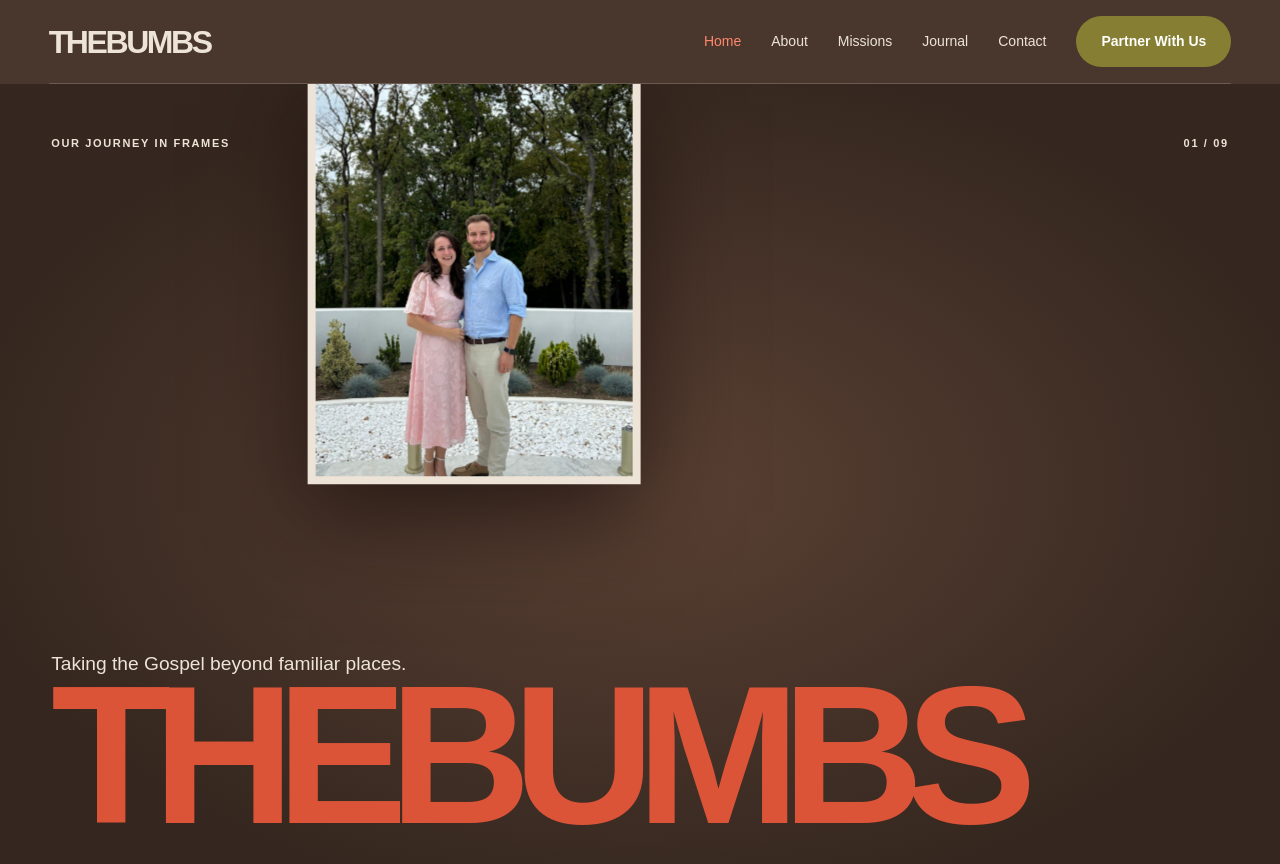
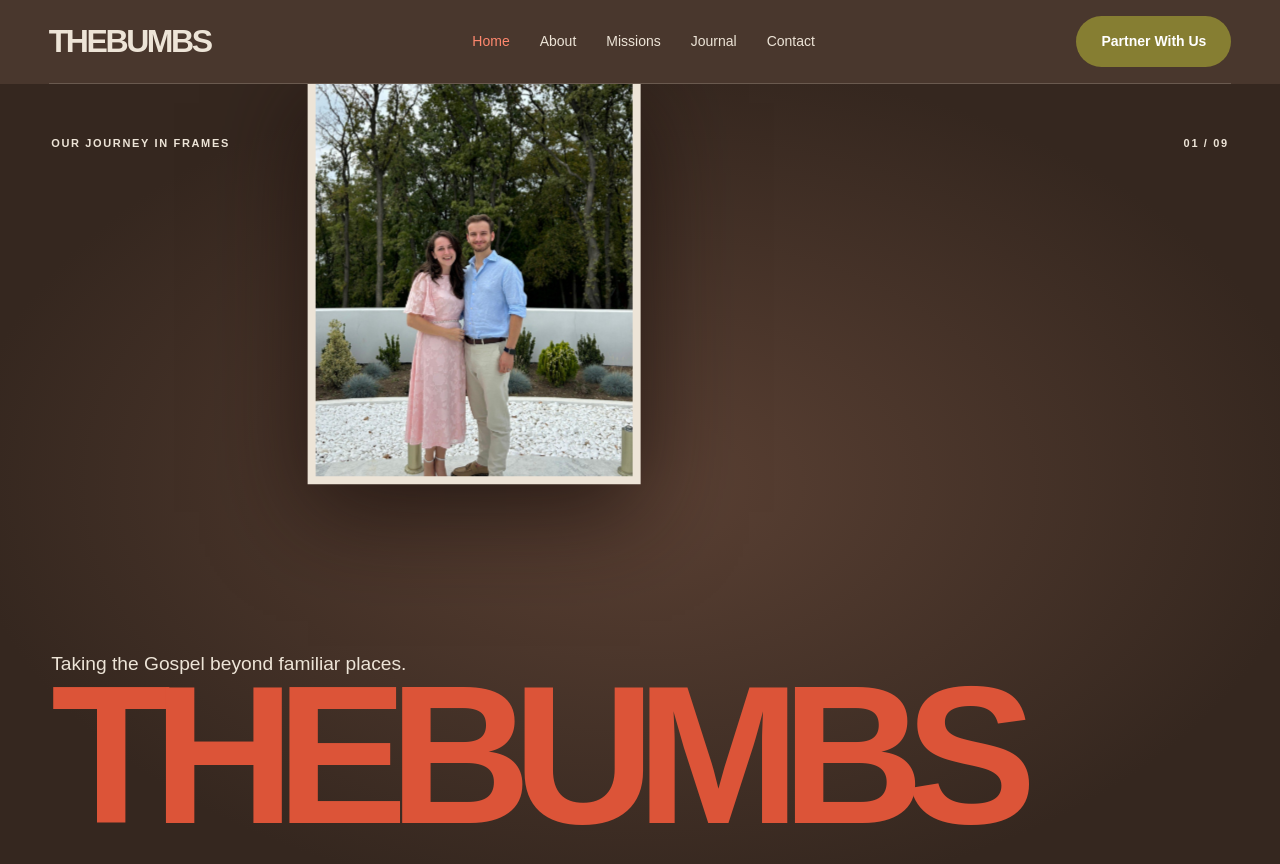
Before and after one commit to bumbmatei-sys/thebumbs-website, a Next.js app: page / in a window 1280 px wide. Shown: the top 864 px of the page. Built offline with nearby package versions, Linux system fonts and the light colour scheme.

Commit message:
feat: centered intro navigation and post-tunnel brand header

```diff
--- a/components/navigation.tsx
+++ b/components/navigation.tsx
@@ -1,6 +1,88 @@
 "use client";
+
+import { useEffect, useState } from "react";
 import Link from "next/link";
 import { usePathname } from "next/navigation";
 import { House, Users, Globe2, BookOpen, Mail, HeartHandshake } from "lucide-react";
-const items = [{href:"/",label:"Home",Icon:House},{href:"/about",label:"About",Icon:Users},{href:"/missions",label:"Missions",Icon:Globe2},{href:"/journal",label:"Journal",Icon:BookOpen},{href:"/contact",label:"Contact",Icon:Mail},{href:"/partner",label:"Partner",Icon:HeartHandshake}];
-export function Navigation(){const path=usePathname();return <><header className="header"><Link className="brand" href="/" aria-label="THEBUMBS home">THEBUMBS</Link><nav className="nav" aria-label="Main navigation">{items.slice(0,5).map(x=><Link key={x.href} href={x.href} aria-current={path===x.href?"page":undefined}>{x.label}</Link>)}<Link className="button" href="/partner">Partner With Us</Link></nav></header><nav className="dock" aria-label="Mobile navigation">{items.map(({href,label,Icon})=>{const active=path===href||(href!=="/"&&path.startsWith(href+"/"));return <Link key={href} href={href} aria-label={label} title={label} aria-current={active?"page":undefined}><Icon size={21} strokeWidth={1.8}/><span className="sr-only">{label}</span></Link>})}</nav></>}
+
+const items = [
+  { href: "/", label: "Home", Icon: House },
+  { href: "/about", label: "About", Icon: Users },
+  { href: "/missions", label: "Missions", Icon: Globe2 },
+  { href: "/journal", label: "Journal", Icon: BookOpen },
+  { href: "/contact", label: "Contact", Icon: Mail },
+  { href: "/partner", label: "Partner", Icon: HeartHandshake },
+];
+
+export function Navigation() {
+  const path = usePathname();
+  const isHome = path === "/";
+  const [afterTunnel, setAfterTunnel] = useState(!isHome);
+
+  useEffect(() => {
+    if (!isHome) {
+      setAfterTunnel(true);
+      return;
+    }
+    const tunnel = document.getElementById("intro-tunnel");
+    if (!tunnel) {
+      setAfterTunnel(true);
+      return;
+    }
+    let frame = 0;
+    const update = () => {
+      cancelAnimationFrame(frame);
+      frame = requestAnimationFrame(() => {
+        // Switch headers only when the sticky tunnel has finished.
+        setAfterTunnel(tunnel.getBoundingClientRect().bottom <= window.innerHeight + 1);
+      });
+    };
+    update();
+    window.addEventListener("scroll", update, { passive: true });
+    window.addEventListener("resize", update);
+    return () => {
+      cancelAnimationFrame(frame);
+      window.removeEventListener("scroll", update);
+      window.removeEventListener("resize", update);
+    };
+  }, [isHome]);
+
+  const showLogo = !isHome || afterTunnel;
+
+  return (
+    <>
+      <header className={`header site-header ${showLogo ? "header-after-tunnel" : "header-during-tunnel"}`}>
+        <div className="header-identity">
+          {showLogo ? (
+            <Link className="brand" href="/" aria-label="THEBUMBS home">THEBUMBS</Link>
+          ) : (
+            <Link className="header-personal-name" href="/" aria-label="Matei and Larisa Bumb home">MATEI &amp; LARISA BUMB</Link>
+          )}
+        </div>
+        <nav className="nav" aria-label="Main navigation">
+          {items.slice(0, 5).map(({ href, label }) => (
+            <Link
+              key={href}
+              href={href}
+              aria-current={path === href || (href !== "/" && path.startsWith(href + "/")) ? "page" : undefined}
+            >
+              {label}
+            </Link>
+          ))}
+        </nav>
+        <Link className="button header-partner" href="/partner">Partner With Us</Link>
+      </header>
+      <nav className="dock" aria-label="Mobile navigation">
+        {items.map(({ href, label, Icon }) => {
+          const active = path === href || (href !== "/" && path.startsWith(href + "/"));
+          return (
+            <Link key={href} href={href} aria-label={label} title={label} aria-current={active ? "page" : undefined}>
+              <Icon size={21} strokeWidth={1.8} />
+              <span className="sr-only">{label}</span>
+            </Link>
+          );
+        })}
+      </nav>
+    </>
+  );
+}
```
